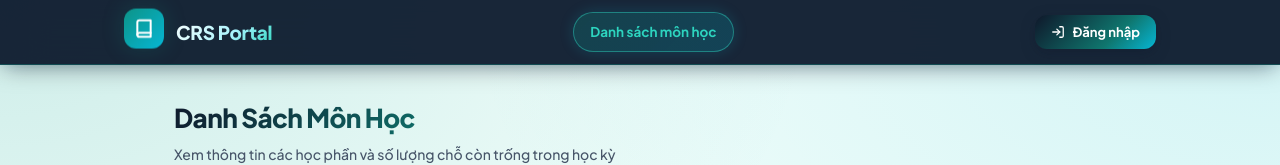
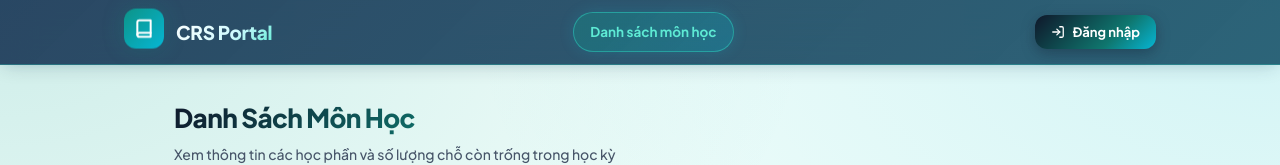
Before and after one commit to vanh1711/crs-microservices, a React (Vite) app in the folder crs-frontend/: page /courses in a window 1280 px wide. Shown: the top 165 px of the page. Built offline with nearby package versions, Linux system fonts and the light colour scheme; no server answers.

Commit message:
dieu chinh header sang tone xanh bien diu mat vua phai

```diff
--- a/crs-frontend/src/index.css
+++ b/crs-frontend/src/index.css
@@ -211,18 +211,18 @@ body {
 }
 
 /* ==========================================================================
-   NAVBAR (XANH THAN SANG TRỌNG & XANH NGỌC PHÁT QUANG)
+   NAVBAR (XANH BIỂN VỪA DỊU MẮT & XANH NGỌC PHÁT QUANG)
    ========================================================================== */
 
 .main-navbar {
-  background: rgba(11, 25, 44, 0.94);
-  backdrop-filter: blur(20px);
-  -webkit-backdrop-filter: blur(20px);
-  border-bottom: 1.5px solid rgba(13, 148, 136, 0.35);
+  background: linear-gradient(135deg, rgba(18, 48, 80, 0.88) 0%, rgba(14, 74, 98, 0.85) 100%);
+  backdrop-filter: blur(16px);
+  -webkit-backdrop-filter: blur(16px);
+  border-bottom: 1px solid rgba(45, 212, 191, 0.3);
   position: sticky;
   top: 0;
   z-index: 100;
-  box-shadow: 0 4px 25px -4px rgba(2, 6, 23, 0.5), 0 0 15px -3px rgba(6, 182, 212, 0.15);
+  box-shadow: 0 4px 20px -4px rgba(15, 35, 58, 0.2), 0 0 12px -3px rgba(6, 182, 212, 0.15);
   transition: all 0.2s ease;
 }
 
@@ -265,7 +265,7 @@ body {
 .nav-brand-text {
   font-size: 19px;
   font-weight: 800;
-  background: linear-gradient(135deg, #ffffff 0%, #a5f3fc 60%, #2dd4bf 100%);
+  background: linear-gradient(135deg, #ffffff 0%, #cffafe 60%, #5eead4 100%);
   -webkit-background-clip: text;
   -webkit-text-fill-color: transparent;
   letter-spacing: -0.3px;
@@ -281,7 +281,7 @@ body {
   padding: 8px 16px;
   font-size: 13.5px;
   font-weight: 600;
-  color: #94a3b8;
+  color: #cbd5e1;
   text-decoration: none;
   border-radius: var(--radius-full);
   transition: all 0.2s cubic-bezier(0.16, 1, 0.3, 1);
@@ -290,14 +290,14 @@ body {
 
 .nav-link:hover {
   color: #ffffff;
-  background: rgba(255, 255, 255, 0.08);
+  background: rgba(255, 255, 255, 0.12);
   transform: translateY(-1px);
 }
 
 .nav-link.active {
-  color: #2dd4bf;
-  background: linear-gradient(135deg, rgba(13, 148, 136, 0.25), rgba(6, 182, 212, 0.2));
-  border: 1px solid rgba(45, 212, 191, 0.45);
+  color: #5eead4;
+  background: linear-gradient(135deg, rgba(13, 148, 136, 0.35), rgba(6, 182, 212, 0.25));
+  border: 1px solid rgba(45, 212, 191, 0.5);
   font-weight: 700;
   box-shadow: 0 0 15px -2px rgba(6, 182, 212, 0.25);
 }
@@ -312,7 +312,7 @@ body {
   display: flex;
   align-items: center;
   gap: 12px;
-  background: rgba(15, 23, 42, 0.85);
+  background: rgba(10, 32, 54, 0.7);
   border: 1.5px solid rgba(45, 212, 191, 0.35);
   padding: 6px 14px;
   border-radius: var(--radius-full);
```
